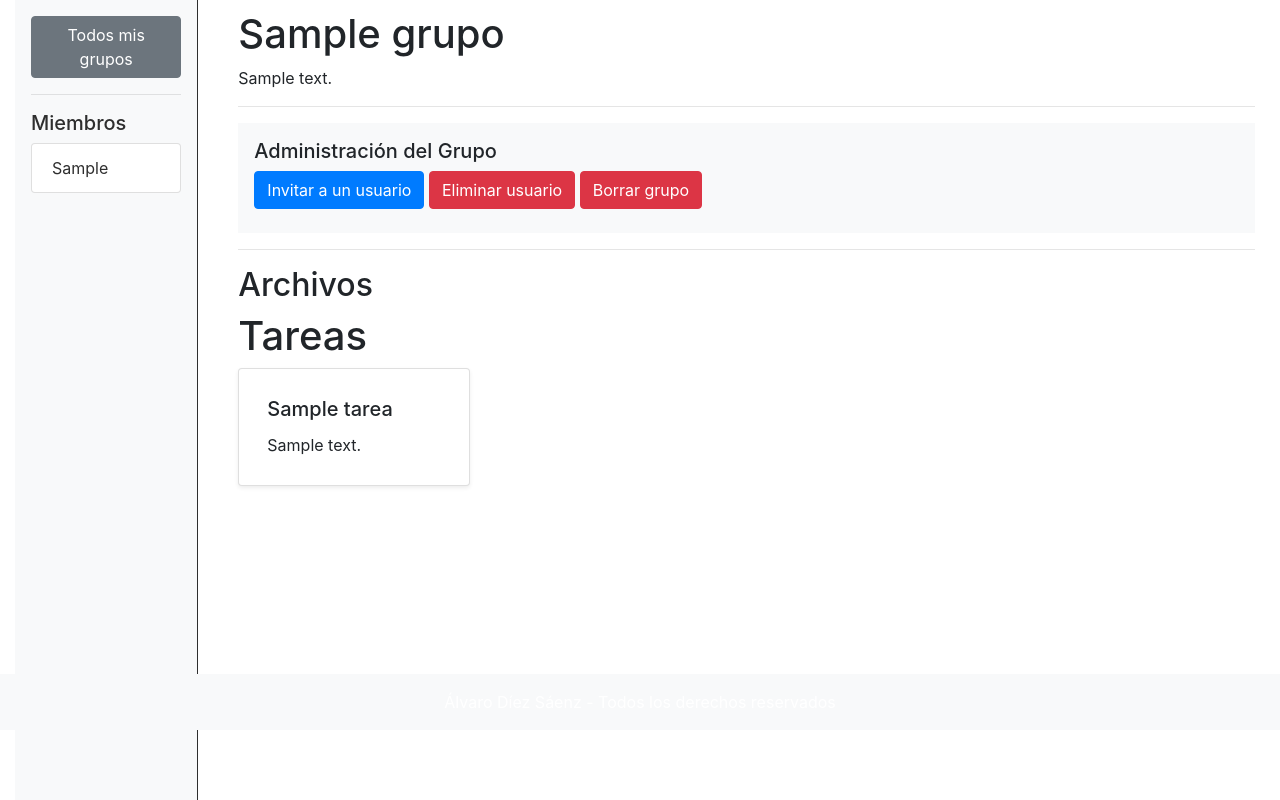
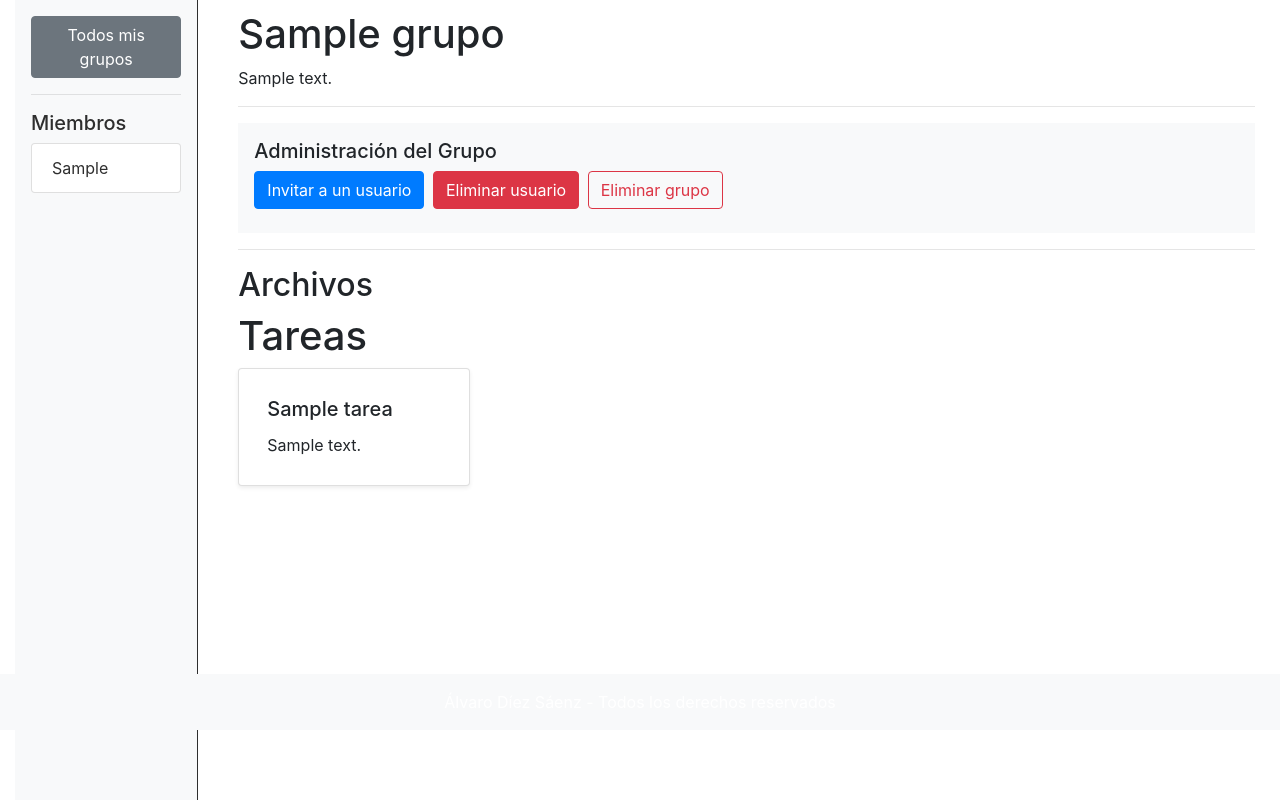
Before and after one commit to ads1010/TFG, a Flask app: page /grupo/1 in a window 1280 px wide. Shown: the part 70-870 px from the top of the page. Run offline with Flask 3, Linux system fonts and the light colour scheme; a user stored in the database is signed in; tables that the repository leaves empty hold one stand-in row (values such as "Sample post"); some libraries are stand-ins or nearby versions.

Commit message:
Eliminar grupo interfez + Primeros comentarios return completos

```diff
--- a/app.py
+++ b/app.py
@@ -22,16 +22,23 @@ login_manager.init_app(app)
 login_manager.login_view = 'login'  #Redireccion para login requerido
 
 
-#Lsitado de los directorios
+
 def listar_archivos():
-    """user_folder = os.path.join(UPLOAD_FOLDER, current_user.usuario)  #Verifcamos las carpetas por cada usuario
-    if not os.path.exists(user_folder):
-        os.makedirs(user_folder)"""
+    """
+   Devuelve todos los archivos del usuario actual
+    Returns:
+        List[Archivo]: Lista de objetos `Archivo` del usuario actual.
+    """
     files = Archivo.query.filter_by(propietario_id=current_user.id).all()
     return files
 
-#Listado de los grupos
+
 def listar_grupos():
+    """
+    Devuelve todos los grupos del usuario actual.
+    Returns:
+        List[Grupo]: Lista de objetos `Grupo` a los que pertenece el usuario actual.
+    """
     grupos = Grupo.query.join(GrupoUsuario, Grupo.id == GrupoUsuario.grupo_id).filter(GrupoUsuario.usuario_id == current_user.id).all() #Consulta Join de Grupo y GurpoUsuario para devolver los grupos que pertenece
     return grupos
 
@@ -42,9 +49,14 @@ def cargar_usuario(usuario_id):
     return Usuario.query.get(int(usuario_id))
 
 
-# Vista inicio de sesión
+
 @app.route('/login', methods=['GET', 'POST'])
 def login():
+    """
+    Vista del inicio de sesión de un usuario.
+    Returns:
+        render_template: Renderiza el template 'login.html'.
+    """
     if request.method == 'POST':
         email = request.form['email']
         contraseña = request.form['contraseña']
@@ -59,9 +71,14 @@ def login():
 
     return render_template('login.html')
 
-# Vista registro
+
 @app.route('/registro', methods=['GET', 'POST'])
 def registro():
+    """
+    Vista para el registro de un nuevo usuario.
+    Returns:
+        render_template: Renderiza el template 'registro.html'.
+    """
     if request.method == 'POST':
         usuario = request.form['usuario']
         email = request.form['email']
@@ -239,6 +256,17 @@ def ver_grupo(grupo_id):
     miembros = Usuario.query.join(GrupoUsuario).filter(GrupoUsuario.grupo_id == grupo_id).all()
     return render_template('grupo.html', grupo=grupo, archivos=archivos, tareas=tareas, miembros=miembros)
 
+@app.route('/delete_grupo/<int:grupo_id>', methods=['POST'])
+@login_required
+def delete_grupo(grupo_id):
+    grupo = Grupo.query.get_or_404(grupo_id)
+    if grupo.propietario_id == current_user.id:
+        db.session.delete(grupo)
+        db.session.commit()
+        flash('Grupo eliminado.', 'eliminado')
+    else:
+        pass
+    return redirect(url_for('ver_grupos'))
 
 @app.route('/invitar/<int:grupo_id>', methods=['POST'])
 @login_required
--- a/templates/grupo.html
+++ b/templates/grupo.html
@@ -31,7 +31,7 @@
             <div class="admin-section bg-light p-3 mb-3">
                 <h5>Administración del Grupo</h5>
 
-                <button class="btn btn-primary mb-2" type="button" data-toggle="collapse" data-target="#invitarForm" aria-expanded="false" aria-controls="invitarForm">
+                <button class="btn btn-primary mb-2 mr-1" type="button" data-toggle="collapse" data-target="#invitarForm" aria-expanded="false" aria-controls="invitarForm">
                     Invitar a un usuario
                 </button>
                 <div class="collapse mb-2" id="invitarForm">
@@ -44,9 +44,7 @@
                     </form>
                 </div>
 
-
-
-                <button class="btn btn-danger mb-2" type="button" data-toggle="collapse" data-target="#eliminarForm" aria-expanded="false" aria-controls="eliminarForm">
+                <button class="btn btn-danger mb-2 mr-1" type="button" data-toggle="collapse" data-target="#eliminarForm" aria-expanded="false" aria-controls="eliminarForm">
                     Eliminar usuario
                 </button>
                 <div class="collapse mb-2" id="eliminarForm">
@@ -62,11 +60,12 @@
                                 {% endfor %}
                             </select>
                         </div>
-                        <button type="submit" class="btn btn-danger">Eliminar usuario</button>
+                        <button type="submit" class="btn btn-danger">Confirmar</button>
                     </form>
                 </div>
-
-                <button class="btn btn-danger mb-2">Borrar grupo</button>
+                <form method="POST" action="/delete_grupo/{{ grupo.id }}" class="d-inline mr-1">
+                    <button type="submit" class="btn btn-outline-danger mb-2 mr-1">Eliminar grupo</button>
+                </form>
             </div>
             <hr>
             {% endif %}
--- a/templates/registro.html
+++ b/templates/registro.html
@@ -13,7 +13,7 @@
         <form method="post" action="/registro">
             <!--<label for="usuario">Usuario:</label><br>-->
             <input class="campo" type="text" id="usuario" name="usuario" placeholder="Nombre de usuario" required><br>
-            <input class="campo" type="text" id="email" name="email" placeholder="email" required><br><br>
+            <input class="campo" type="email" id="email" name="email" placeholder="email" required><br><br>
             <!--<label for="contraseña">Contraseña:</label><br>-->
             <input class="campo" type="password" id="contraseña" name="contraseña" placeholder="Contraseña" required><br>
             <input type="submit" class ="submit" value="Registrarse">
```
